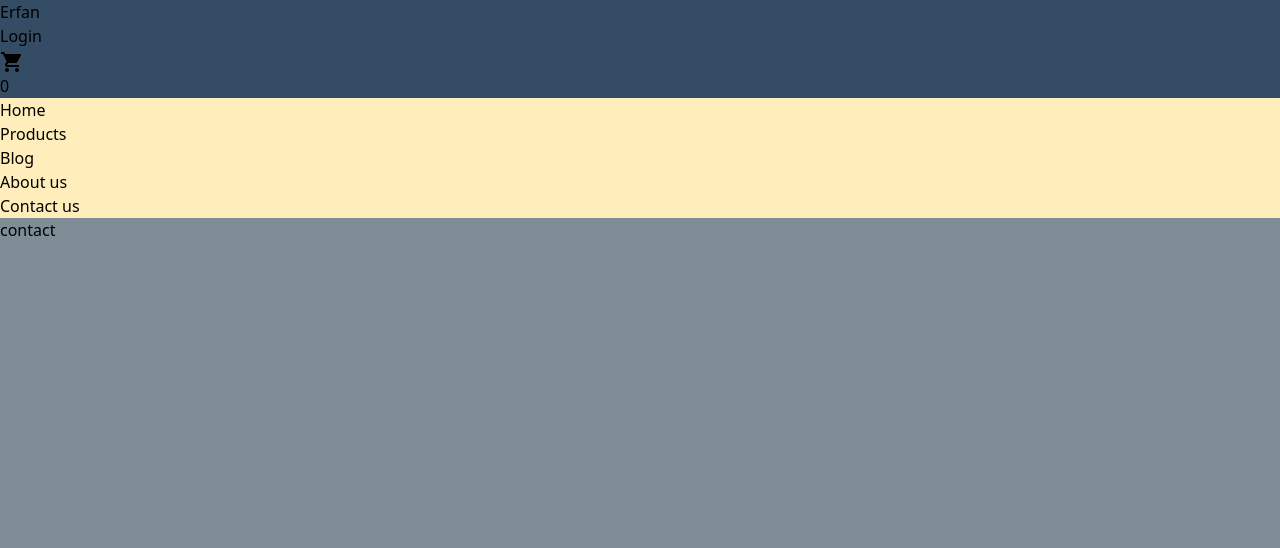
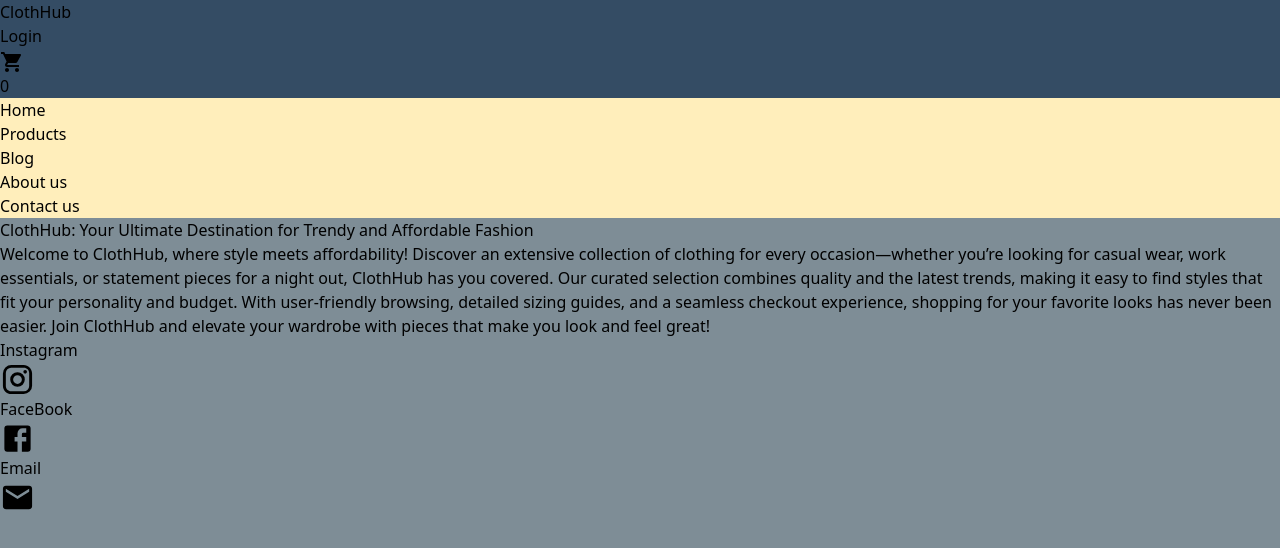
Before and after one commit to ErfanAalam/Ecommerce-frontend, a React (Vite) app: page /contact in a window 1280 px wide. Shown: the top 548 px of the page. Built offline with nearby package versions, Linux system fonts and the light colour scheme; no server answers.

Commit message:
minor changes

```diff
--- a/package.json
+++ b/package.json
@@ -12,6 +12,9 @@
   "dependencies": {
     "@emotion/react": "^11.13.0",
     "@emotion/styled": "^11.13.0",
+    "@fortawesome/fontawesome-svg-core": "^6.6.0",
+    "@fortawesome/free-solid-svg-icons": "^6.6.0",
+    "@fortawesome/react-fontawesome": "^0.2.2",
     "@mui/icons-material": "^5.16.5",
     "@mui/material": "^5.16.5",
     "@mui/styled-engine-sc": "^6.0.0-alpha.18",
--- a/src/AppWrapper.jsx
+++ b/src/AppWrapper.jsx
@@ -98,20 +98,30 @@
             .then((userCrendentials) => {
                 const user = userCrendentials.user
                 console.log(userCrendentials);
+                alert("Succesfully login")
                 if (user.uid == adminUid) {
                     navigate("/admin/erfan")
                 } else {
                     navigate("/")
                 }
-                username = user.displayName
+                const username = user.displayName
                 return user
             })
             .catch((error) => {
-                alert("Invalid email or password")
-                const errorCode = error.code;
-                console.log(errorCode);
-                const errorMessage = error.message;
-                console.log(errorMessage);
+                alert("Invalid email or password");
+                console.error("Error code:", error.code);
+                console.error("Error message:", error.message);
+
+                // switch (error.code) {
+                //     case 'auth/user-not-found':
+                //         alert("No user found with this email.");
+                //         break;
+                //     case 'auth/wrong-password':
+                //         alert("Incorrect password.");
+                //         break;
+                //     default:
+                //         alert("An unexpected error occurred. Please try again.");
+                // }
             })
     }
 
@@ -244,7 +254,7 @@
     return (
         <userContext.Provider value={{ handleSubmit, handleLogin, handleAddproduct, HandleAddToCart, isAddToCart, HandleRemoveFromCart, cartItem, handleSetAddress }}>
             <div className={`h-20 px-10 text-white flex justify-between items-center sticky top-0 z-50`} style={{ backgroundColor: Color.primary }}>
-                <a href="/"><h1 className='text-3xl  font-bold mt-4'>Erfan</h1></a>
+                <a href="/"><h1 className='text-3xl  font-bold mt-4'>ClothHub</h1></a>
                 <ul className='text-xl flex gap-10 '>
 
                     {
--- a/src/Components/About.jsx
+++ b/src/Components/About.jsx
@@ -3,8 +3,19 @@
 const About = () => {
   return (
     <div>
-      about us
-    </div>
+        <h3 className="p-6 font-bold text-2xl"> ClothHub: Your Ultimate Destination for Trendy and Affordable Fashion</h3>
+        <p className="p-6 text-xl">
+          Welcome to ClothHub, where style meets affordability! Discover an
+          extensive collection of clothing for every occasion—whether you’re
+          looking for casual wear, work essentials, or statement pieces for a
+          night out, ClothHub has you covered. Our curated selection combines
+          quality and the latest trends, making it easy to find styles that fit
+          your personality and budget. With user-friendly browsing, detailed
+          sizing guides, and a seamless checkout experience, shopping for your
+          favorite looks has never been easier. Join ClothHub and elevate your
+          wardrobe with pieces that make you look and feel great!
+        </p>
+      </div>
   )
 }
 
--- a/src/Components/Contact.jsx
+++ b/src/Components/Contact.jsx
@@ -1,11 +1,42 @@
-import React from 'react'
+import React from "react";
+import InstagramIcon from "@mui/icons-material/Instagram";
+import FacebookIcon from "@mui/icons-material/Facebook";
+import EmailIcon from "@mui/icons-material/Email";
 
 const Contact = () => {
   return (
-    <div>
-      contact
+    <>
+      <div>
+        <h3 className="p-6 font-bold text-2xl"> ClothHub: Your Ultimate Destination for Trendy and Affordable Fashion</h3>
+        <p className="p-6 text-xl">
+          Welcome to ClothHub, where style meets affordability! Discover an
+          extensive collection of clothing for every occasion—whether you’re
+          looking for casual wear, work essentials, or statement pieces for a
+          night out, ClothHub has you covered. Our curated selection combines
+          quality and the latest trends, making it easy to find styles that fit
+          your personality and budget. With user-friendly browsing, detailed
+          sizing guides, and a seamless checkout experience, shopping for your
+          favorite looks has never been easier. Join ClothHub and elevate your
+          wardrobe with pieces that make you look and feel great!
+        </p>
+      </div>
+    <div className="flex gap-4 justify-center mt-10 p-6 flex-wrap">
+
+      <a href="https://www.instagram.com/clothhub03/" className="flex gap-2 text-2xl items-center">
+        <h1>Instagram</h1>
+        <InstagramIcon fontSize="large" />
+      </a>
+      <a href="https://www.facebook.com/profile.php?id=61568254901212&mibextid=LQQJ4d" className="flex gap-2 text-2xl items-center">
+        <h1>FaceBook</h1>
+        <FacebookIcon fontSize="large" />
+      </a>
+      <a href="mailto:clothinghub67@gmail.com" target="_blank" className="flex gap-2 text-2xl items-center">
+        <h1>Email</h1>
+        <EmailIcon fontSize="large" />
+      </a>
     </div>
-  )
-}
+    </>
+  );
+};
 
-export default Contact
+export default Contact;
```
Also changed, not shown: 9 other files (tests, documents, lock files or other folders).
